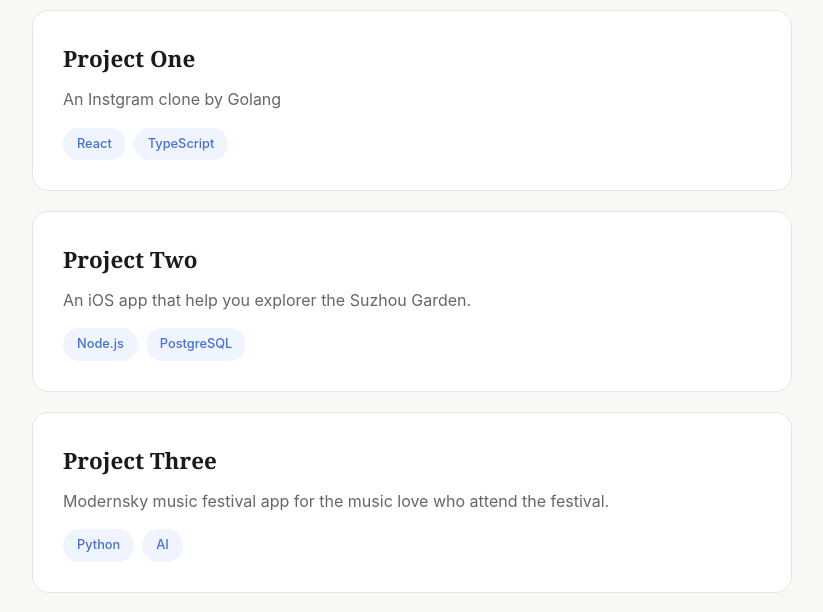
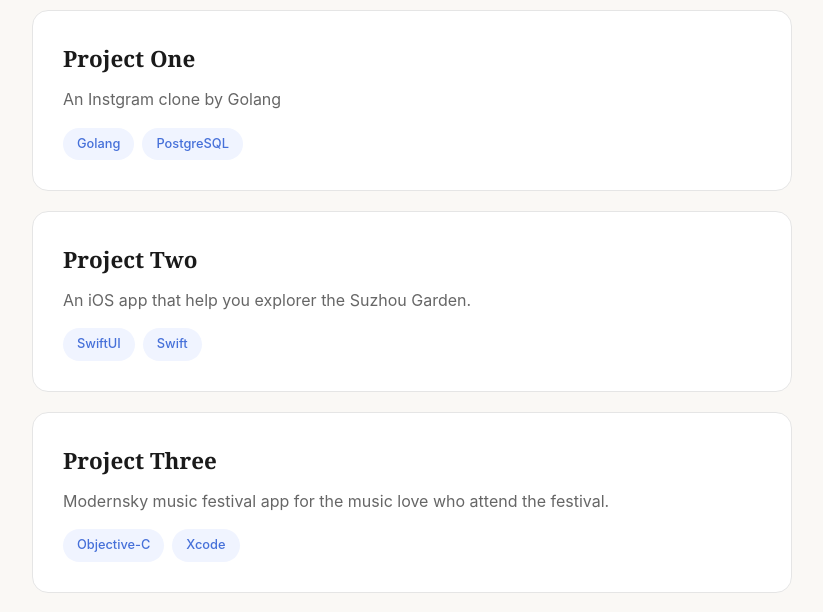
Before and after one commit to sxc/sxc.github.io, a plain HTML site: page index.html in a window 1280 px wide. Shown: the part 820-1432 px from the top of the page, without its empty margins (228-1051 px from the left). Drawn offline with Linux system fonts and the light colour scheme.

Commit message:
change the skill tag

```diff
--- a/index.html
+++ b/index.html
@@ -345,8 +345,8 @@
           <h3>Project One</h3>
           <p>An Instgram clone by Golang</p>
           <div class="project-tags">
-            <span class="tag">React</span>
-            <span class="tag">TypeScript</span>
+            <span class="tag">Golang</span>
+            <span class="tag">PostgreSQL</span>
           </div>
         </div>
 
@@ -354,8 +354,8 @@
           <h3>Project Two</h3>
           <p>An iOS app that help you explorer the Suzhou Garden.</p>
           <div class="project-tags">
-            <span class="tag">Node.js</span>
-            <span class="tag">PostgreSQL</span>
+            <span class="tag">SwiftUI</span>
+            <span class="tag">Swift</span>
           </div>
         </div>
 
@@ -363,8 +363,8 @@
           <h3>Project Three</h3>
           <p>Modernsky music festival app for the music love who attend the festival.</p>
           <div class="project-tags">
-            <span class="tag">Python</span>
-            <span class="tag">AI</span>
+            <span class="tag">Objective-C</span>
+            <span class="tag">Xcode</span>
           </div>
         </div>
       </div>
```
